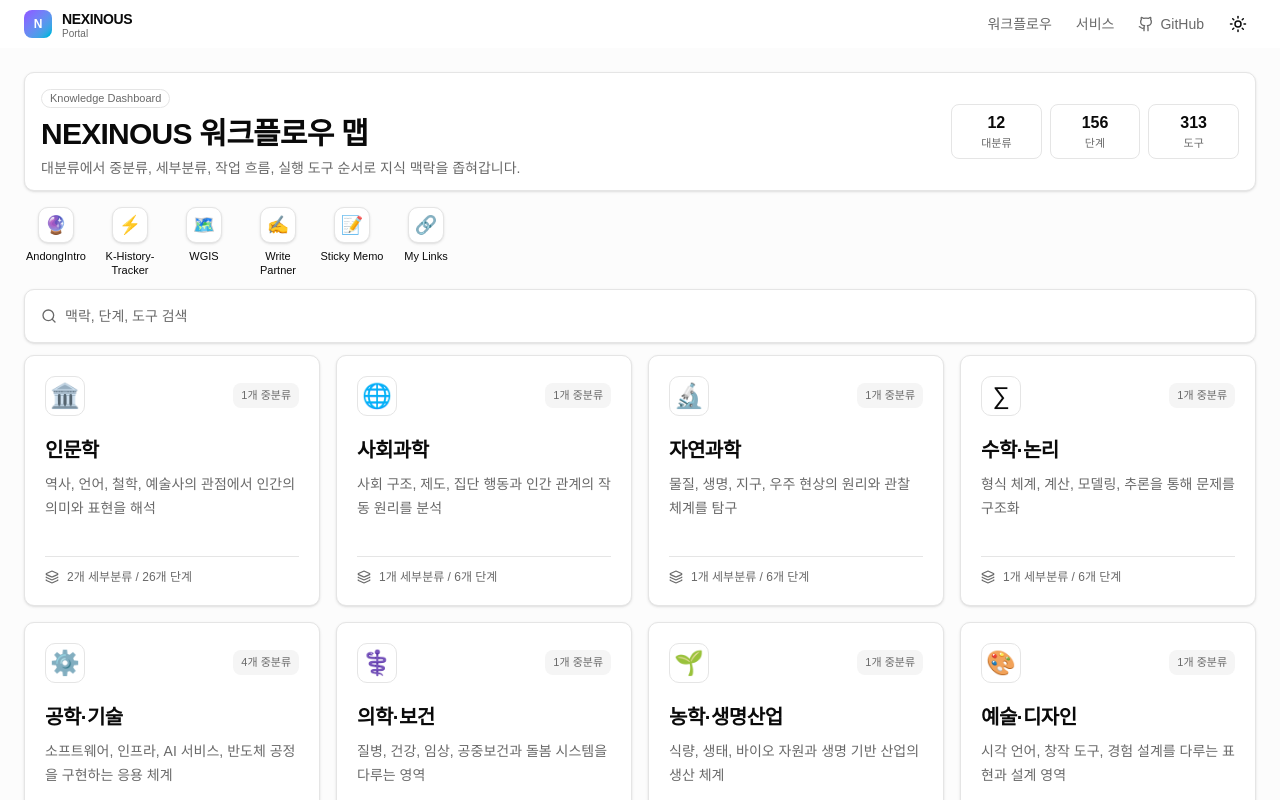
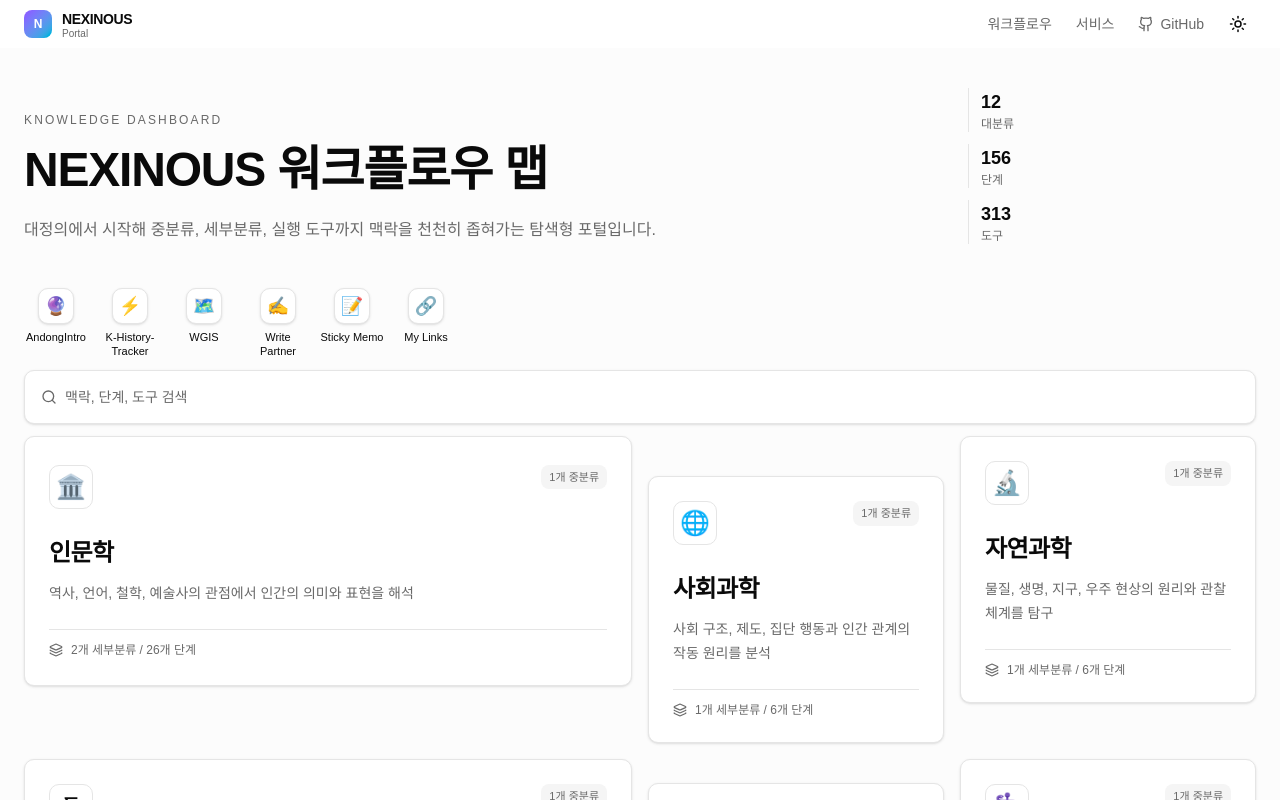
Before and after one commit to withAIcolleague/guidepage, a Next.js app: page / in a window 1280 px wide. Shown: the top 800 px of the page. Built offline with nearby package versions, Linux system fonts and the light colour scheme.

Commit message:
Make landing layout more organic

```diff
--- a/package.json
+++ b/package.json
@@ -9,7 +9,8 @@
     "lint": "eslint",
     "validate:data": "node scripts/validate-data.mjs",
     "validate:search": "node scripts/validate-search.mjs",
-    "validate:theme": "node scripts/validate-theme.mjs"
+    "validate:theme": "node scripts/validate-theme.mjs",
+    "validate:layout": "node scripts/validate-layout.mjs"
   },
   "dependencies": {
     "class-variance-authority": "^0.7.1",
--- /dev/null
+++ b/scripts/validate-layout.mjs
@@ -0,0 +1,34 @@
+import { readFileSync } from "node:fs";
+
+const quickLinksSource = readFileSync("src/components/quick-links-section.tsx", "utf8");
+
+const checks = [
+  {
+    name: "landing card shape helper",
+    pass: /function landingCardClassName/.test(quickLinksSource),
+  },
+  {
+    name: "asymmetric landing spans",
+    pass: /lg:col-span-2/.test(quickLinksSource) && /lg:mt-10/.test(quickLinksSource),
+  },
+  {
+    name: "landing grid supports irregular cards",
+    pass: /lg:grid-cols-4/.test(quickLinksSource) && /lg:items-start/.test(quickLinksSource),
+  },
+  {
+    name: "detail workflow split remains structured",
+    pass: /lg:grid-cols-\[minmax\(0,1fr\)_minmax\(420px,50vw\)\]/.test(
+      quickLinksSource,
+    ),
+  },
+];
+
+const failures = checks.filter((check) => !check.pass);
+
+if (failures.length > 0) {
+  console.error("Layout validation failed:");
+  failures.forEach((check) => console.error(`- ${check.name}`));
+  process.exit(1);
+}
+
+console.log(`Layout validation passed for ${checks.length} structural checks.`);
--- a/src/components/quick-links-section.tsx
+++ b/src/components/quick-links-section.tsx
@@ -2,7 +2,6 @@
 
 import { ChevronLeft, ChevronRight, Layers } from "lucide-react";
 import { useEffect, useState } from "react";
-import { Badge } from "@/components/ui/badge";
 import { BannerGrid } from "@/components/banner-grid";
 import { Button } from "@/components/ui/button";
 import { PreviewPanel } from "@/components/preview-panel";
@@ -67,6 +66,24 @@
       count + chain.nodes.reduce((nodeCount, node) => nodeCount + node.tools.length, 0),
     0,
   );
+}
+
+function landingCardClassName(index: number, hasChains: boolean) {
+  const shapeClasses = [
+    "lg:col-span-2 lg:min-h-[250px]",
+    "lg:mt-10 lg:min-h-[210px]",
+    "lg:min-h-[190px]",
+    "lg:col-span-2 lg:min-h-[220px]",
+    "lg:mt-6 lg:min-h-[230px]",
+    "lg:min-h-[190px]",
+  ];
+  const shapeClass = shapeClasses[index % shapeClasses.length];
+
+  return `group rounded-lg border border-border p-5 text-left shadow-sm transition-all focus-visible:outline-none focus-visible:ring-2 focus-visible:ring-ring sm:p-6 ${shapeClass} ${
+    hasChains
+      ? "bg-card hover:-translate-y-0.5 hover:border-foreground/25 hover:shadow-md"
+      : "cursor-not-allowed bg-muted/40 text-muted-foreground opacity-75"
+  }`;
 }
 
 interface QuickLinksSectionProps {
@@ -287,32 +304,32 @@
       <div className="relative mx-auto max-w-7xl">
         {!detailMode && (
           <>
-            <div className="mb-4 grid gap-3 rounded-lg border border-border bg-card px-4 py-3 shadow-sm sm:grid-cols-[1fr_auto] sm:items-center">
-              <div>
-                <Badge variant="outline" className="mb-2 bg-background px-2 py-0 text-[11px] text-muted-foreground">
+            <div className="mb-7 grid gap-5 py-4 lg:grid-cols-[minmax(0,1fr)_18rem] lg:items-end">
+              <div className="max-w-3xl">
+                <div className="mb-3 text-xs font-medium uppercase tracking-[0.18em] text-muted-foreground">
                   Knowledge Dashboard
-                </Badge>
-                <h1 className="text-2xl font-bold tracking-tight text-foreground sm:text-3xl">
+                </div>
+                <h1 className="max-w-2xl text-4xl font-semibold leading-tight tracking-tight text-foreground sm:text-5xl">
                   NEXINOUS 워크플로우 맵
                 </h1>
-                <p className="mt-1.5 max-w-3xl text-sm leading-5 text-muted-foreground">
-                  대분류에서 중분류, 세부분류, 작업 흐름, 실행 도구 순서로 지식
-                  맥락을 좁혀갑니다.
+                <p className="mt-4 max-w-2xl text-base leading-7 text-muted-foreground">
+                  대정의에서 시작해 중분류, 세부분류, 실행 도구까지 맥락을 천천히
+                  좁혀가는 탐색형 포털입니다.
                 </p>
               </div>
 
-              <div className="grid grid-cols-3 gap-2 text-center sm:min-w-72">
-                <div className="rounded-md border border-border bg-background px-3 py-1.5">
-                  <div className="text-base font-semibold">{workflowCategories.length}</div>
-                  <div className="text-[11px] text-muted-foreground">대분류</div>
+              <div className="grid grid-cols-3 gap-3 text-left lg:grid-cols-1">
+                <div className="border-l border-border pl-3">
+                  <div className="text-lg font-semibold">{workflowCategories.length}</div>
+                  <div className="text-xs text-muted-foreground">대분류</div>
                 </div>
-                <div className="rounded-md border border-border bg-background px-3 py-1.5">
-                  <div className="text-base font-semibold">{totalNodes}</div>
-                  <div className="text-[11px] text-muted-foreground">단계</div>
+                <div className="border-l border-border pl-3">
+                  <div className="text-lg font-semibold">{totalNodes}</div>
+                  <div className="text-xs text-muted-foreground">단계</div>
                 </div>
-                <div className="rounded-md border border-border bg-background px-3 py-1.5">
-                  <div className="text-base font-semibold">{totalTools}</div>
-                  <div className="text-[11px] text-muted-foreground">도구</div>
+                <div className="border-l border-border pl-3">
+                  <div className="text-lg font-semibold">{totalTools}</div>
+                  <div className="text-xs text-muted-foreground">도구</div>
                 </div>
               </div>
             </div>
@@ -332,8 +349,8 @@
         )}
 
         {!activeCategory ? (
-          <div className="grid gap-4 sm:grid-cols-2 lg:grid-cols-3 xl:grid-cols-4">
-            {workflowCategories.map((category) => {
+          <div className="grid gap-4 sm:grid-cols-2 lg:grid-cols-4 lg:items-start">
+            {workflowCategories.map((category, index) => {
               const chains = chainsForCategory(category);
               const readySections = sectionsWithChains(category);
               const hasChains = chains.length > 0;
@@ -345,15 +362,11 @@
                   type="button"
                   disabled={!hasChains}
                   onClick={() => openCategory(category)}
-                  className={`group min-h-[188px] rounded-lg border border-border p-5 text-left shadow-sm transition-all focus-visible:outline-none focus-visible:ring-2 focus-visible:ring-ring ${
-                    hasChains
-                      ? "bg-card hover:-translate-y-0.5 hover:border-foreground/25 hover:shadow-md"
-                      : "cursor-not-allowed bg-muted/40 text-muted-foreground opacity-75"
-                  }`}
+                  className={landingCardClassName(index, hasChains)}
                 >
-                  <div className="flex items-center justify-between gap-3">
+                  <div className="flex items-start justify-between gap-3">
                     <span
-                      className="flex size-10 items-center justify-center rounded-lg border border-border bg-background text-2xl"
+                      className="flex size-11 items-center justify-center rounded-lg border border-border bg-background text-2xl"
                       aria-hidden="true"
                     >
                       <span>{category.icon}</span>
@@ -362,13 +375,13 @@
                       {hasChains ? `${readySections.length}개 중분류` : "준비 중"}
                     </span>
                   </div>
-                  <h2 className="mt-5 text-xl font-semibold tracking-tight">
+                  <h2 className="mt-7 text-2xl font-semibold tracking-tight">
                     {category.name}
                   </h2>
-                  <p className="mt-2 min-h-16 text-sm leading-6 text-muted-foreground">
+                  <p className="mt-3 max-w-md text-sm leading-6 text-muted-foreground">
                     {category.description}
                   </p>
-                  <div className="mt-5 flex items-center gap-2 border-t border-border pt-3 text-xs text-muted-foreground">
+                  <div className="mt-6 flex items-center gap-2 border-t border-border pt-3 text-xs text-muted-foreground">
                     <Layers className="size-3.5" />
                     <span>
                       {hasChains
```
Also changed, not shown: 3 other files (tests, documents, lock files or other folders).
